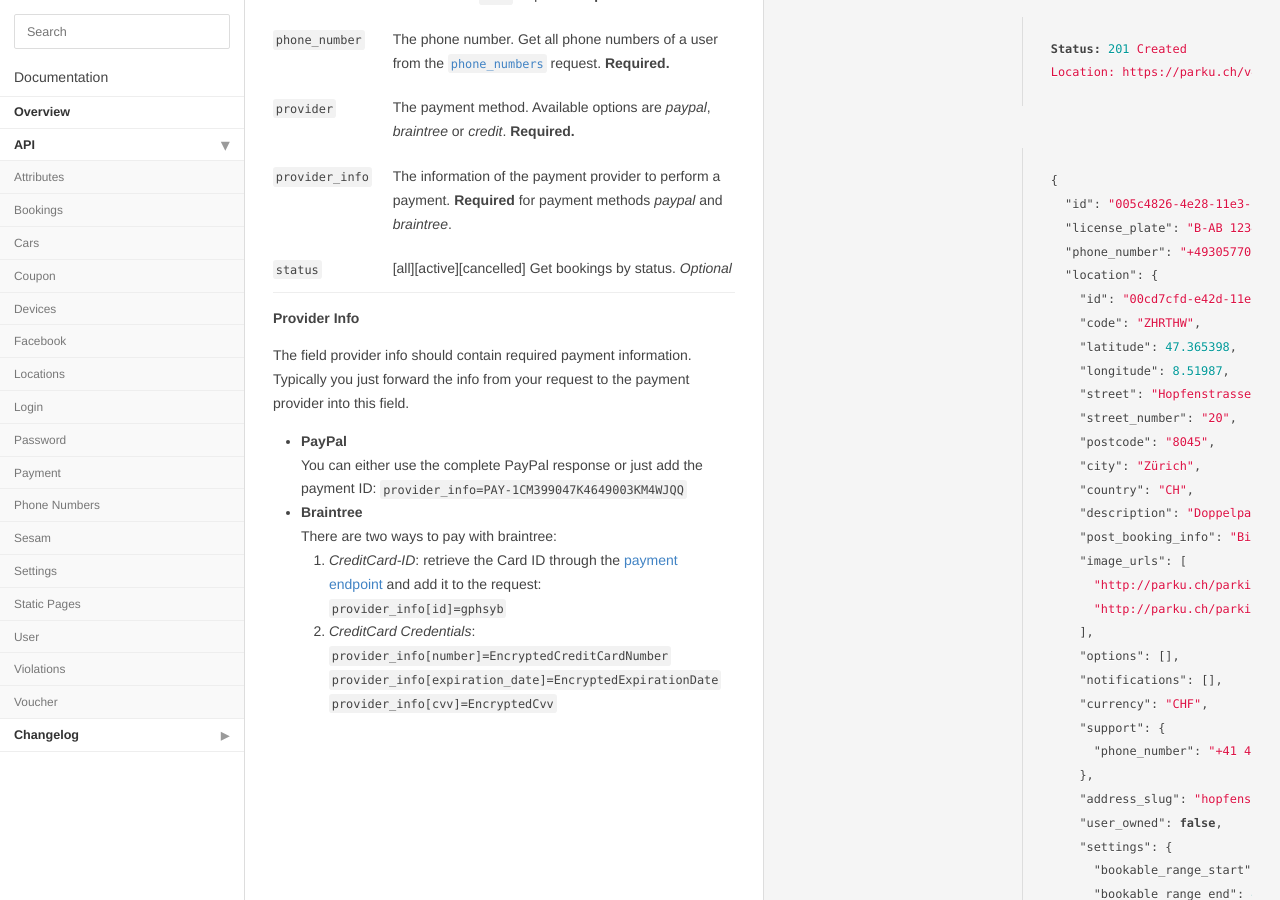
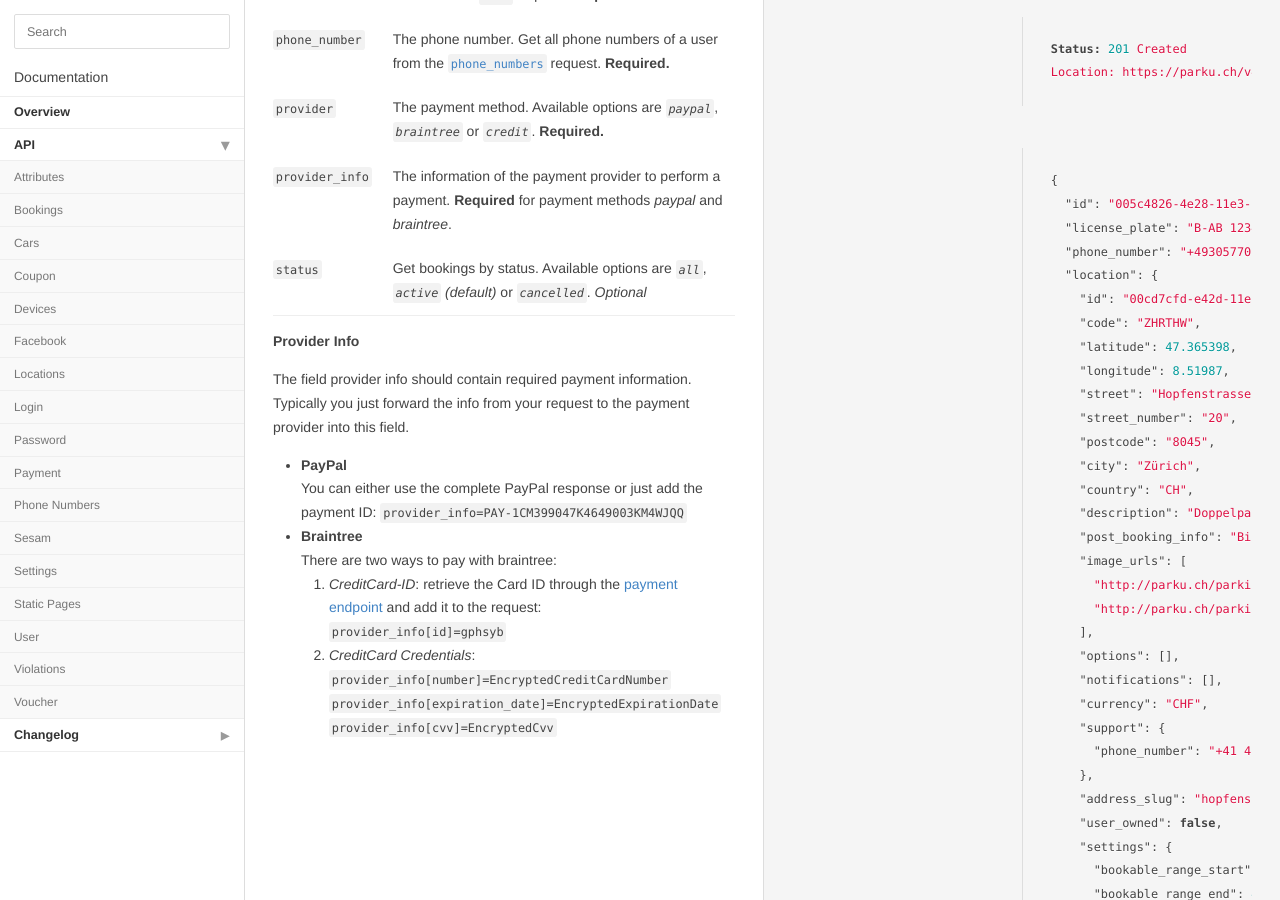
Before and after one commit to parku/docs, a Jekyll site: the page built from api/bookings.md, in a window 1280 px wide and 900 px high, scrolled down 645 px. Built offline with Jekyll 4.4.1, drawn with Linux system fonts in a browser that asks for light colours; Markdown is read by kramdown in place of the engine named in the settings.

Commit message:
DEV-209 Showing options in better way

```diff
--- a/api/bookings.md
+++ b/api/bookings.md
@@ -112,9 +112,9 @@ Parameter      | Description
 `date_end`     | [ISO 8601][iso-8601] format: `{{ site.time | date_to_xmlschema }}`.  __Required.__
 `license_plate`| The license_plate of the used car. Get all cars of a user from the [`cars`][cars] request. __Required.__
 `phone_number` | The phone number. Get all phone numbers of a user from the [`phone_numbers`][phone_numbers] request. __Required.__
-`provider`     | The payment method. Available options are _paypal_, _braintree_ or _credit_. __Required.__
+`provider`     | The payment method. Available options are _`paypal`_, _`braintree`_ or _`credit`_. __Required.__
 `provider_info`| The information of the payment provider to perform a payment. __Required__ for payment methods _paypal_ and _braintree_.
-`status`       | [all][active][cancelled] Get bookings by status. _Optional_
+`status`       | Get bookings by status. Available options are _`all`_, _`active`_ _(default)_ or _`cancelled`_. _Optional_
 
 #### Provider Info
 
```
